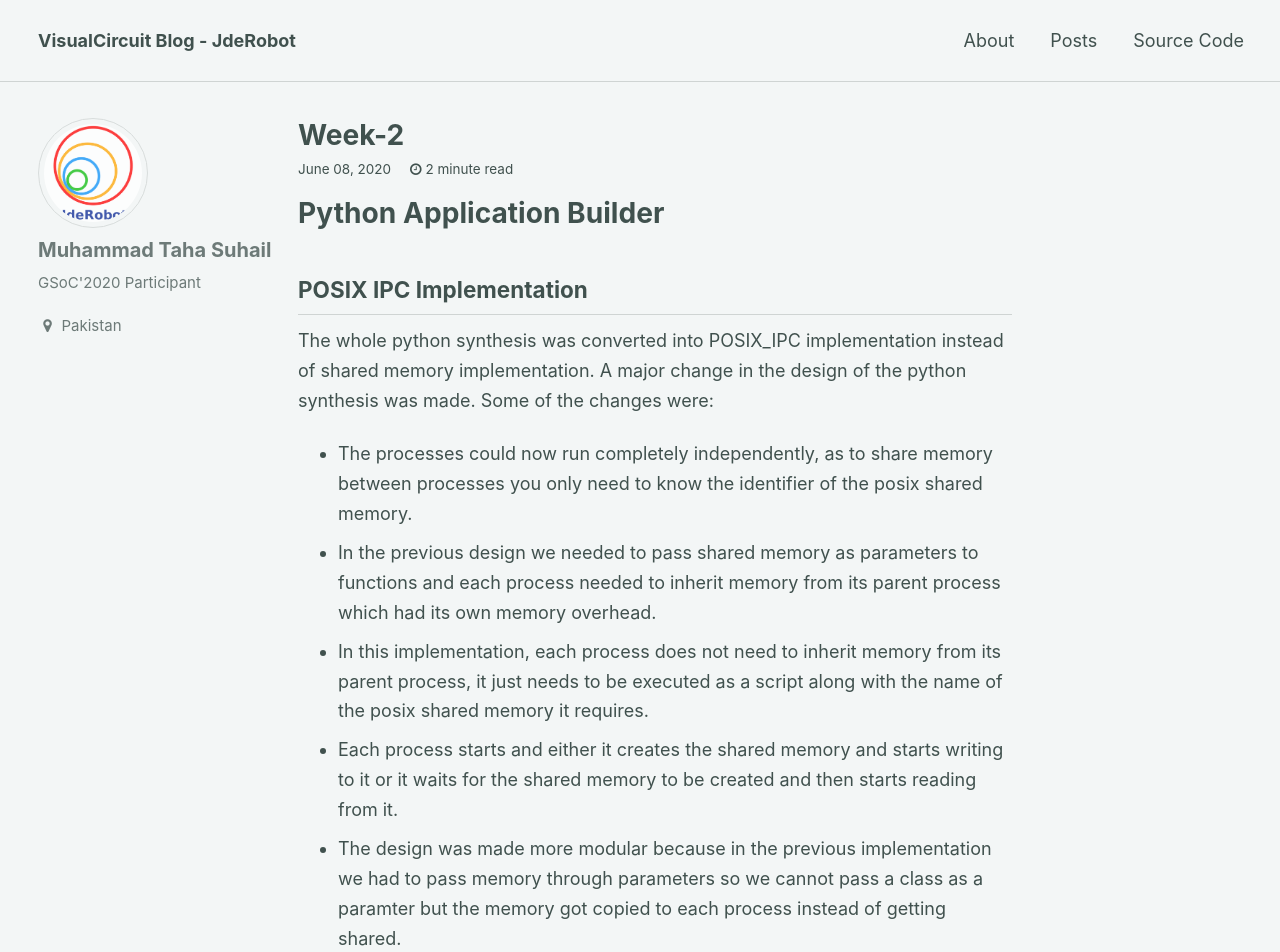
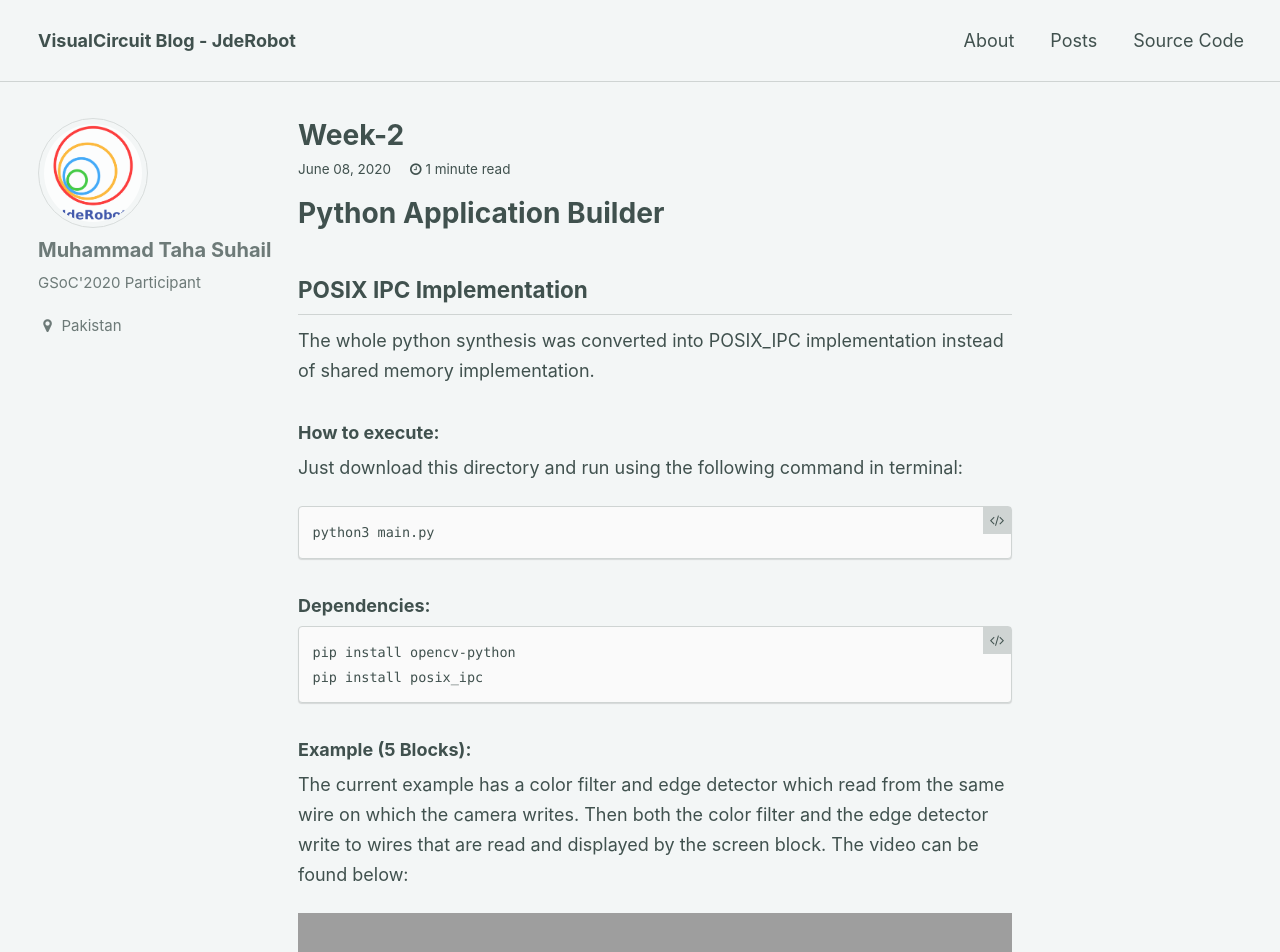
Before and after one commit to TheRoboticsClub/colab-gsoc2020-Muhammad_Taha, a Jekyll site: the page built from docs/_posts/2020-06-08-Week-2-GSoC.md, in a window 1280 px wide and 1400 px high. Shown: the top 952 px of the window. Built offline with Jekyll 4.4.1, drawn with Linux system fonts in a browser that asks for light colours; some of the changed text lies outside the part shown; grey boxes are pictures that could not be loaded.

Commit message:
Update 2020-06-08-Week-2-GSoC.md

````diff
--- a/docs/_posts/2020-06-08-Week-2-GSoC.md
+++ b/docs/_posts/2020-06-08-Week-2-GSoC.md
@@ -8,15 +8,7 @@ tags: jekyll
 # Python Application Builder
 
 ## POSIX IPC Implementation
-The whole python synthesis was converted into POSIX_IPC implementation instead of shared memory implementation. A major change in the design of the python synthesis was made. Some of the changes were:
-
-- The processes could now run completely independently, as to share memory between processes you only need to know the identifier of the posix shared memory.
-- In the previous design we needed to pass shared memory as parameters to functions and each process needed to inherit memory from its parent process which had its own memory overhead.
-- In this implementation, each process does not need to inherit memory from its parent process, it just needs to be executed as a script along with the name of the posix shared memory it requires.
-- Each process starts and either it creates the shared memory and starts writing to it or it waits for the shared memory to be created and then starts reading from it.
-- The design was made more modular because in the previous implementation we had to pass memory through parameters so we cannot pass a class as a paramter but the memory got copied to each process instead of getting shared.
-- Now we have a 'Wire' class which handles all race conditions and memory read and write operations for any type of block.
-- Also, there is a metadata structure which handles allocation of memory because to use posix shared memory, the amount of memory must be known before the program starts executing.
+The whole python synthesis was converted into POSIX_IPC implementation instead of shared memory implementation.
 
 ### How to execute:
 Just download this directory and run using the following command in terminal:
@@ -31,7 +23,9 @@ pip install posix_ipc
 ```
 
 ### Example (5 Blocks):
-The current example has a color filter and edge detector which read from the same wire on which the camera writes. Then both the color filter and the edge detector write to wires that are read and displayed by the screen block. The video can be found [here](https://youtu.be/7BxmpdifqWM)
+The current example has a color filter and edge detector which read from the same wire on which the camera writes. Then both the color filter and the edge detector write to wires that are read and displayed by the screen block. The video can be found below:
+{% include video id="7BxmpdifqWM" provider="youtube" %}
+
 
 ## Other Improvements
 
````
